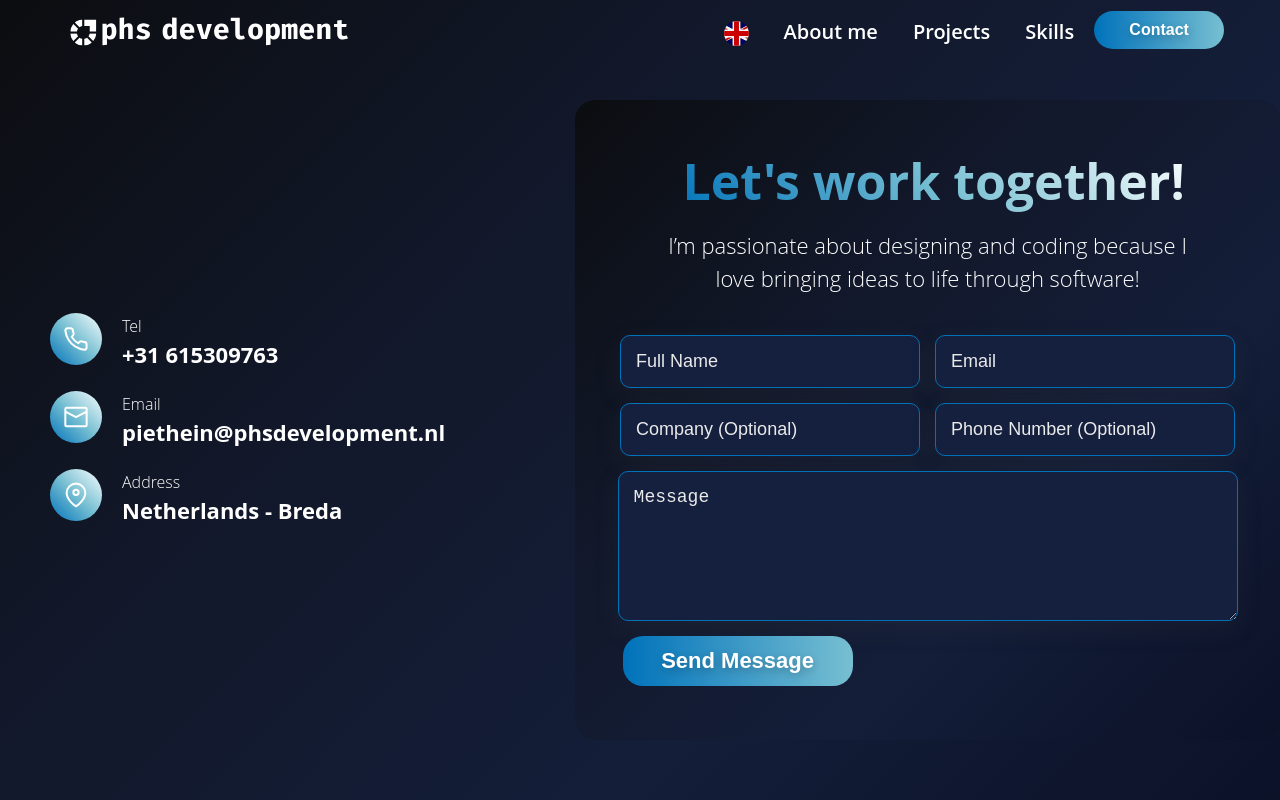
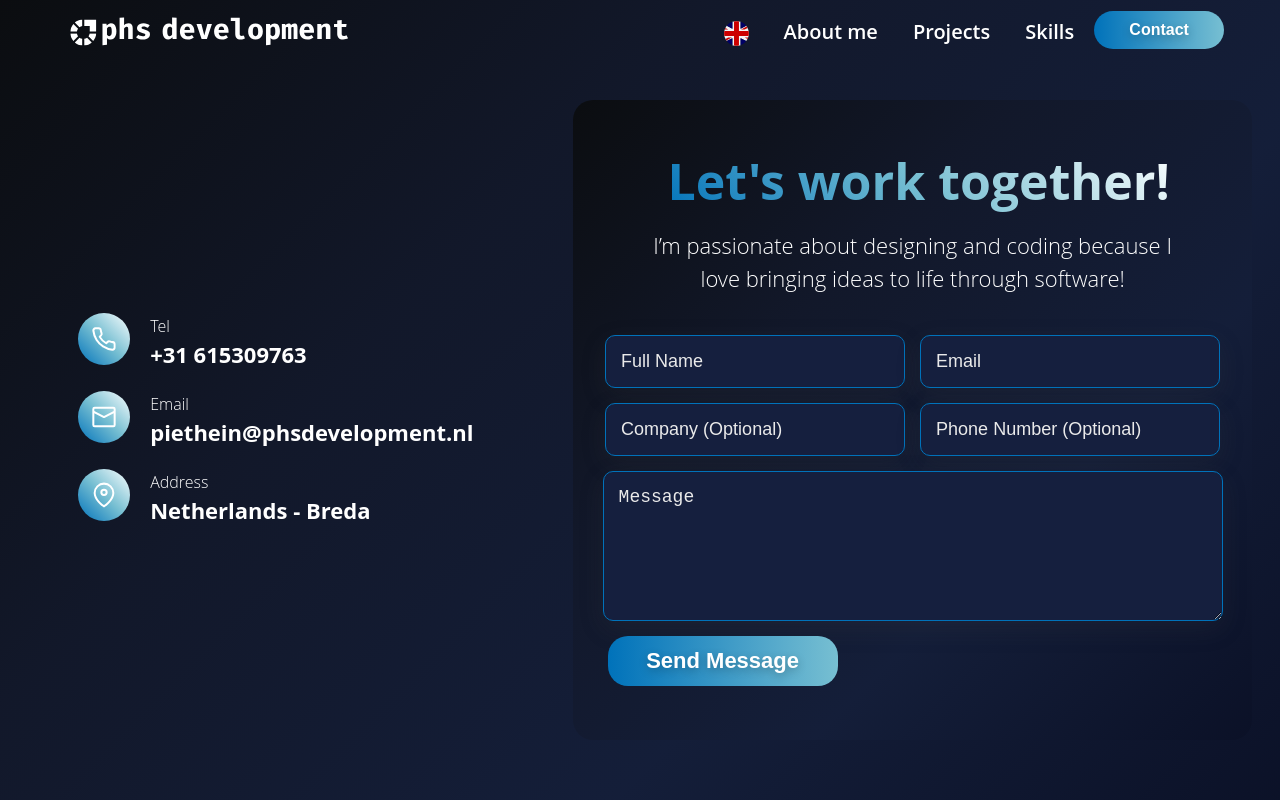
Before and after one commit to phsworks/portfolio-react, a React (Vite) app: page /projectdetails/1 in a window 1280 px wide. Both pictures are taken after a click on the button "Contact". Shown: the part 4067-4867 px from the top of the page. Built offline with nearby package versions, Linux system fonts and the light colour scheme.

Commit message:
contact styling buttons with new email

```diff
--- a/src/Components/Contact.css
+++ b/src/Components/Contact.css
@@ -25,7 +25,7 @@
   align-items: left;
   flex-direction: column;
   gap: 20px;
-  padding-right: 50px;
+  padding-right: 20px;
 
   h4 {
     font-weight: 300;
@@ -176,7 +176,7 @@
   }
 
   .form-section {
-    width: 60vw;
+    width: 53vw;
     height: 80vh;
     display: flex;
     justify-content: center;
--- a/src/Components/Hero.css
+++ b/src/Components/Hero.css
@@ -92,7 +92,7 @@
     height: 60vh;
     flex-direction: row;
     justify-content: space-around;
-    padding-top: 150px;
+    margin-top: 150px;
     padding-left: 20px;
     gap: 3vw;
 
--- a/src/index.css
+++ b/src/index.css
@@ -62,7 +62,7 @@ p {
   font-weight: 600;
   font-size: 16px;
   height: auto;
-  padding: 10px 20px;
+  padding: 10px 15px;
   text-align: center;
   text-shadow: rgba(0, 0, 0, 0.25) 0 3px 8px;
   font-size: 16px;
--- a/src/pages/ProjectDetailsPage.css
+++ b/src/pages/ProjectDetailsPage.css
@@ -211,7 +211,7 @@
 
     .project-buttons {
       width: 500px;
-      gap: 20px
+      gap: 30px
     }
   }
 
```
